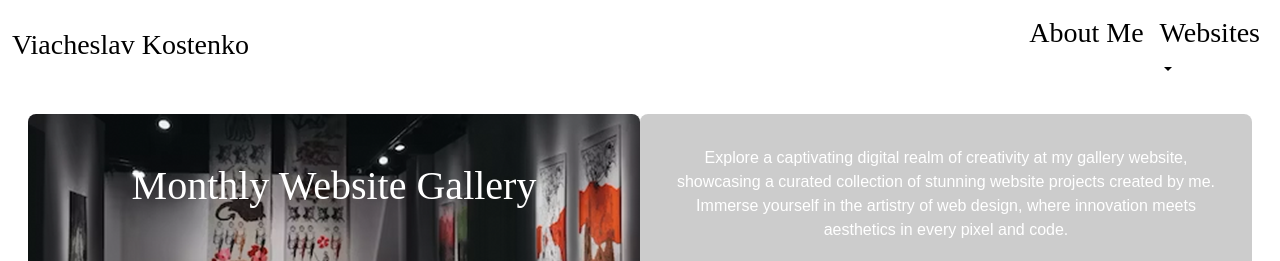
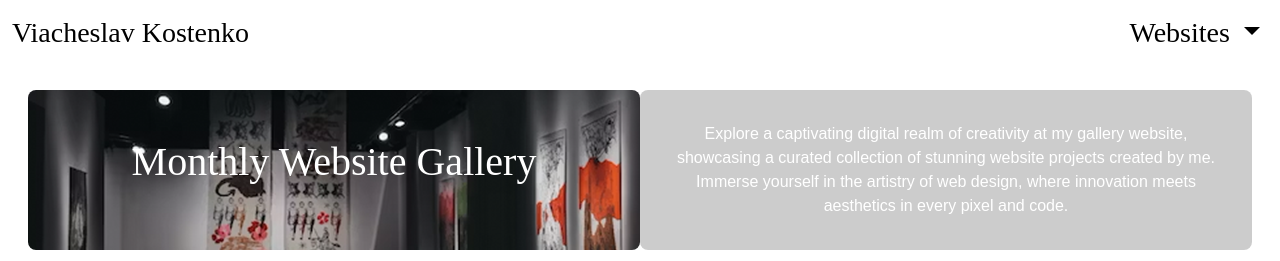
Before and after one commit to viacheslavk55/Gallery, a plain HTML site: page index.html in a window 1280 px wide. Shown: the top 261 px of the page. Drawn offline with nearby package versions, Linux system fonts and the light colour scheme; a web font is replaced by a local one.

Commit message:
fixed navbar

```diff
--- a/index.html
+++ b/index.html
@@ -23,13 +23,10 @@
         aria-controls="navbarScroll" aria-expanded="false" aria-label="Toggle navigation">
         <span class="navbar-toggler-icon"></span>
       </button>
-      <div class="collapse navbar-collapse" id="navbarScroll">
+      <div class="collapse navbar-collapse title" id="navbarScroll">
         <ul class="navbar-nav ms-auto my-2 my-lg-0 navbar-nav-scroll" style="--bs-scroll-height: 200px;">
-          <li class="nav-item">
-            <a class="nav-link active" aria-current="page" href="index.html"><h3 class="title">About Me</h3></a>
-          </li>
-          <li class="nav-item dropdown title">
-            <a class="nav-link active dropdown-toggle" href="#" role="button" data-bs-toggle="dropdown"><h3>Websites</h3>
+          <li class="nav-item dropdown h3">
+            <a class="nav-link active dropdown-toggle" href="#" role="button" data-bs-toggle="dropdown">Websites
             </a>
             <ul class="dropdown-menu">
               <li><a class="dropdown-item" href="#november">November</a></li>
```
